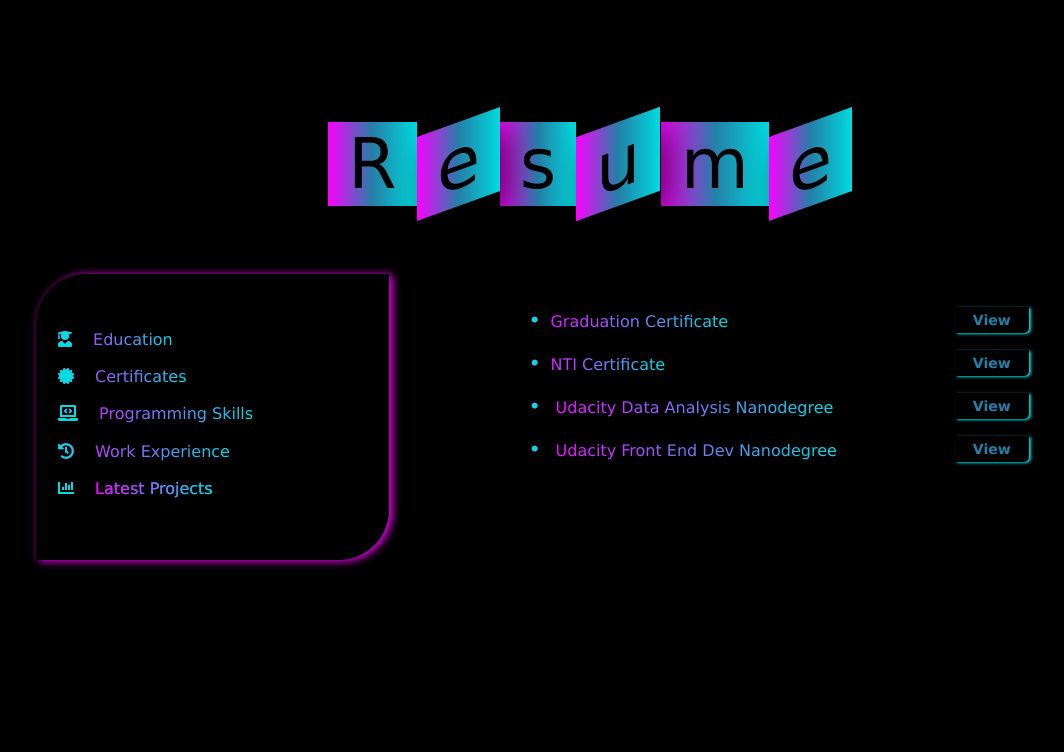
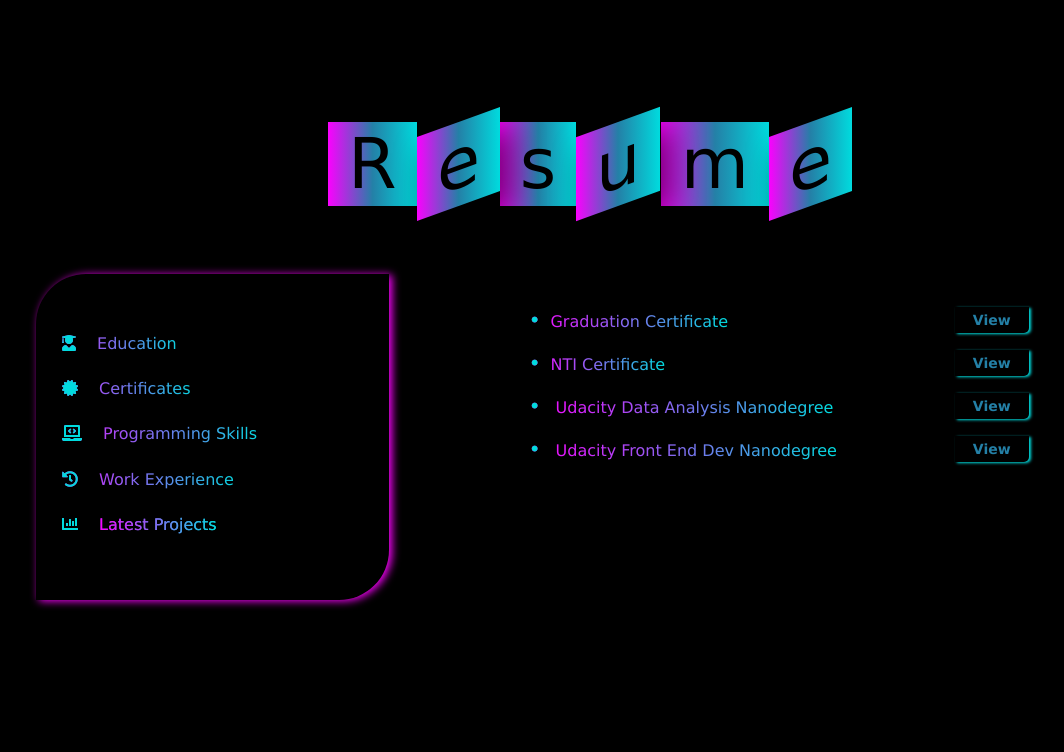
Before and after one commit to Helo88/Portfolio, a plain HTML site: page in.html in a window 1280 px wide. Shown: the part 520-1272 px from the top of the page, without its empty margins (50-1114 px from the left). Drawn offline with nearby package versions, Linux system fonts and the light colour scheme.

Commit message:
Update in.html

```diff
--- a/in.html
+++ b/in.html
@@ -96,20 +96,20 @@
          <!--   /********************************left sec start**************************************/-->
         <div class="col-md-4 col-sm-12 col-xs-12" style="margin-top: 40px;">
           <ul
-            class="Ritems overflow-hidden list-unstyled d-flex  flex-xs-row flex-sm-row flex-md-column justify-content-center">
-            <li class=" d-md-block p-2 p-sm-1 textTheme mt-md-5"><i title="Education" class="fas fa-user-graduate mx-3 "></i>
+            class="Ritems list-unstyled d-flex  flex-xs-row flex-sm-row flex-md-column justify-content-center flex-wrap">
+            <li class=" d-md-block p-md-2 p-1 textTheme mt-md-5"><i title="Education" class="fas fa-user-graduate mx-3 "></i>
               <h6 class="d-md-inline-block" >Education</h6>
             </li>
-            <li class=" d-md-block p-2 p-2 p-sm-1 textTheme"><i title="Certificates" class="fas fa-certificate mx-3 "></i>
+            <li class=" d-md-block  p-md-2  p-1 textTheme"><i title="Certificates" class="fas fa-certificate mx-3 "></i>
               <h6 class="d-md-inline-block">Certificates</h6>
             </li>
-            <li class=" d-md-block p-2 p-2 p-sm-1 textTheme"> <i title="Skills" class="fas fa-laptop-code mx-3"></i>
+            <li class=" d-md-block  p-md-2 p-1 textTheme"> <i title="Skills" class="fas fa-laptop-code mx-3"></i>
               <h6 class="d-md-inline-block">Programming Skills</h6>
             </li>
-            <li class=" d-md-block p-2 p-2 p-sm-1 textTheme "> <i title="Experience" class="fas fa-history mx-3"></i>
+            <li class=" d-md-block  p-md-2 p-1 textTheme "> <i title="Experience" class="fas fa-history mx-3"></i>
               <h6 class="d-md-inline-block">Work Experience</h6>
             </li>
-            <li class=" d-md-block p-2 p-2 p-sm-1 textTheme mb-md-5"><i id="projIcon" title="Projects" class="fas fa-chart-bar mx-3 "></i>
+            <li class=" d-md-block  p-md-2 p-1 textTheme mb-md-5"><i id="projIcon" title="Projects" class="fas fa-chart-bar mx-3 "></i>
               <a class="text-decoration-none textTheme" href="#projectsSec"><h6 class="d-md-inline-block">Latest Projects</h6></a>
             </li>
           </ul>
```
